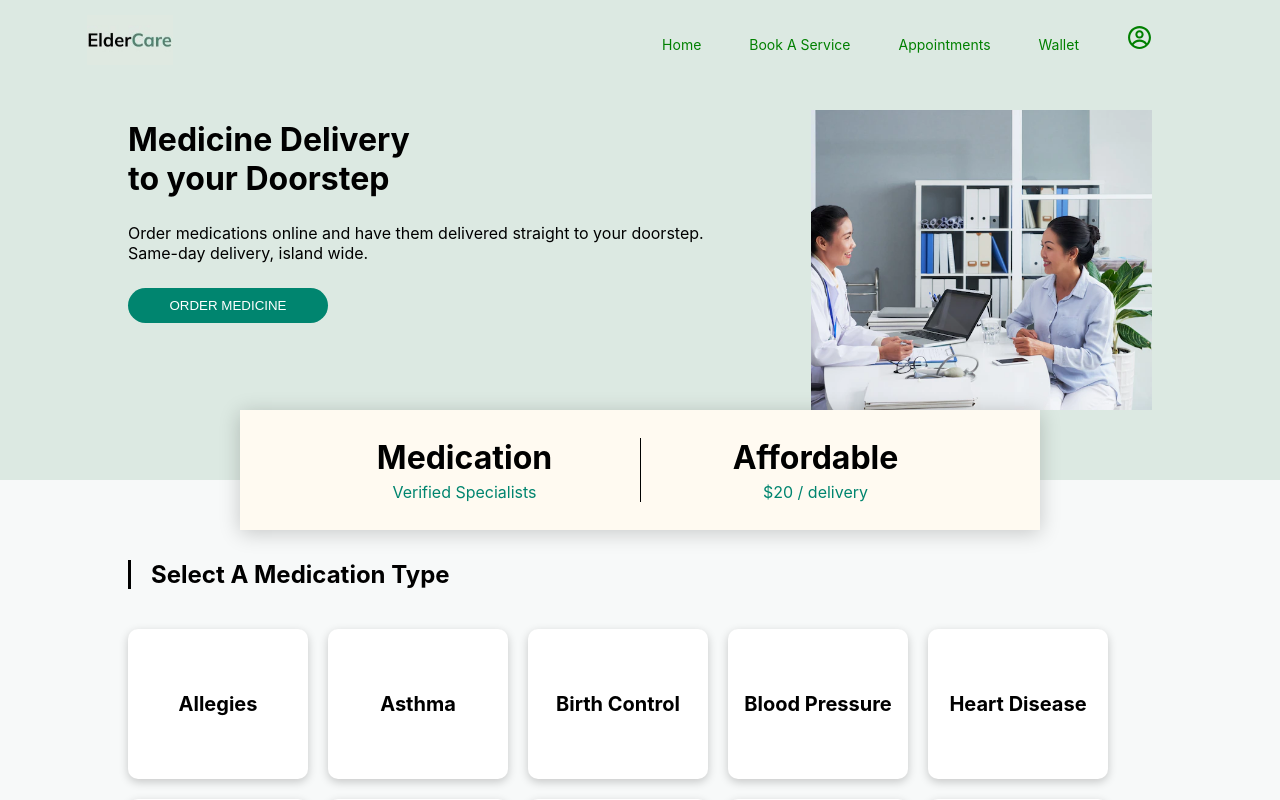
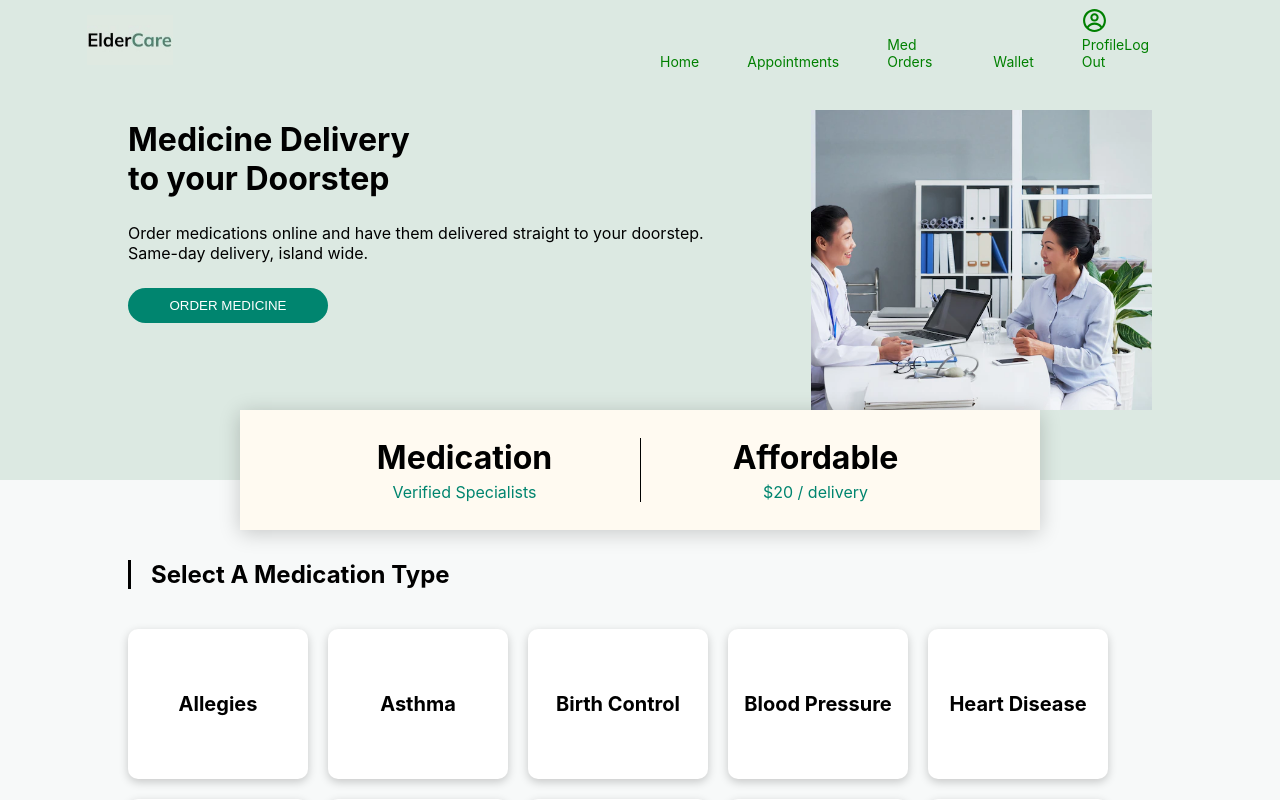
Before and after one commit to bbobohang/CZ3002-Elder-Care, a React (Create React App) app in the folder client/: page /pmed in a window 1280 px wide. Shown: the top 800 px of the page. Built offline with nearby package versions, Linux system fonts and the light colour scheme; no server answers.

Commit message:
Update Navbar.js

```diff
--- a/client/src/Components/patient/Navbar.js
+++ b/client/src/Components/patient/Navbar.js
@@ -1,8 +1,21 @@
-import React from 'react';
-import './Navbar.css';
+import React, { useState } from 'react';
 import Logo from '../../asset/eldercare.jpg';
 import { CgProfile } from 'react-icons/cg';
+import axios from 'axios';
+
+import './Navbar.css';
+import { useNavigate } from 'react-router-dom';
+
 const Navbar = () => {
+	const navigate = useNavigate();
+	const logout = () => {
+		axios.post(`/api/auth/logout`).then((response) => {
+			console.log(response);
+		});
+
+		navigate('/login');
+	};
+
 	return (
 		<div className='row'>
 			<nav className='nav'>
@@ -12,18 +25,19 @@ const Navbar = () => {
 					</div>
 					<ul className='navList'>
 						<li className='navItem'>
-							<a className='listItem' href='/record'>
+							<a className='listItem' href='/phome'>
 								Home
 							</a>
 						</li>
+
 						<li className='navItem'>
-							<a className='listItem' href='#skills'>
-								Book A Service
+							<a className='listItem' href='#projects'>
+								Appointments
 							</a>
 						</li>
 						<li className='navItem'>
-							<a className='listItem' href='#projects'>
-								Appointments
+							<a className='listItem' href='/pmed/status'>
+								Med Orders
 							</a>
 						</li>
 						<li className='navItem'>
@@ -31,9 +45,18 @@ const Navbar = () => {
 								Wallet
 							</a>
 						</li>
+
 						<li className='navItem'>
-							<a className='listItem listIcon' href='#experiences'>
-								<CgProfile size={25} />
+							<a className='listItem'>
+								<div class='navigation'>
+									<CgProfile size={25} />
+									<div class='navigation-content'>
+										<a href='/profile'>Profile</a>
+										<a href='#' onClick={logout}>
+											Log Out
+										</a>
+									</div>
+								</div>
 							</a>
 						</li>
 					</ul>
```
